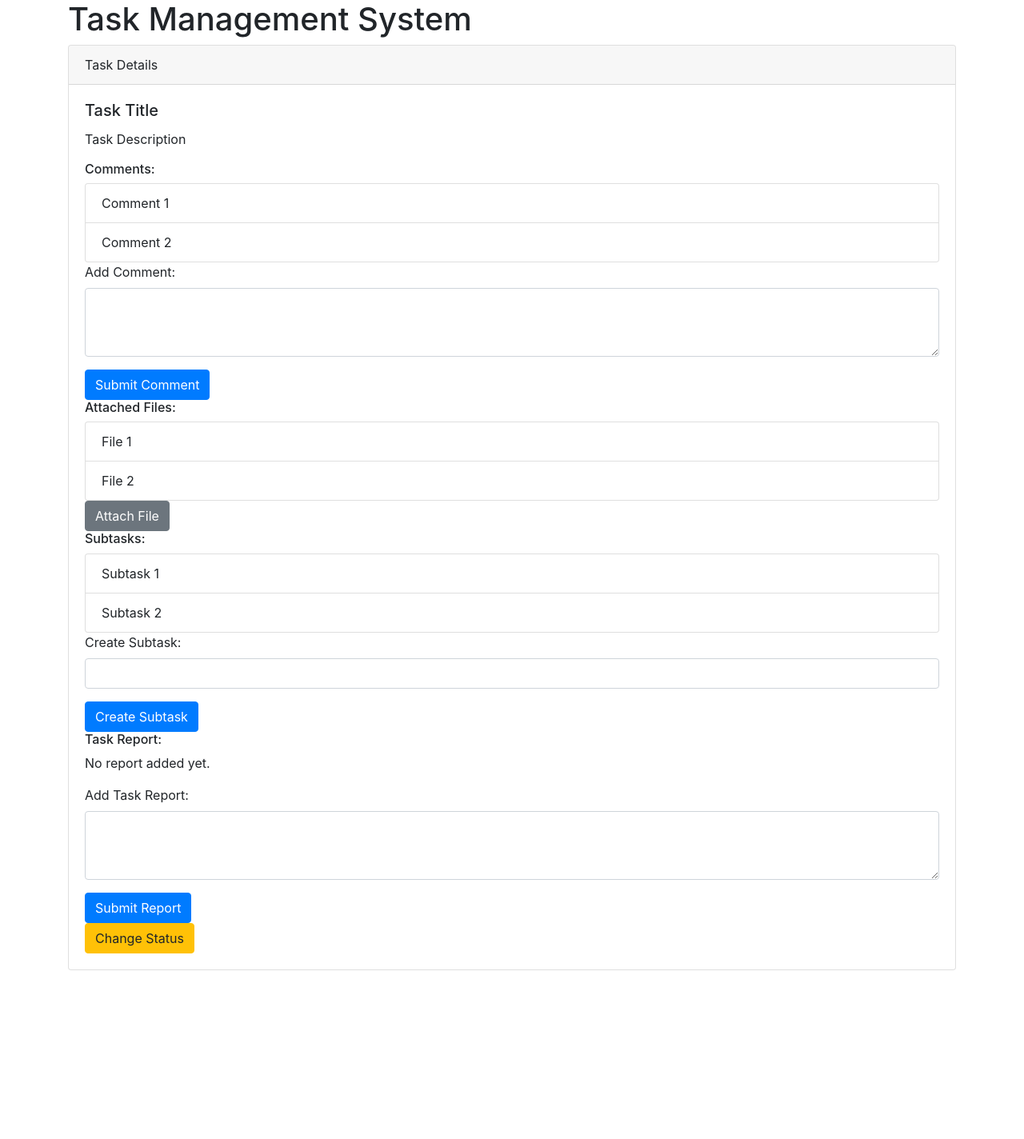
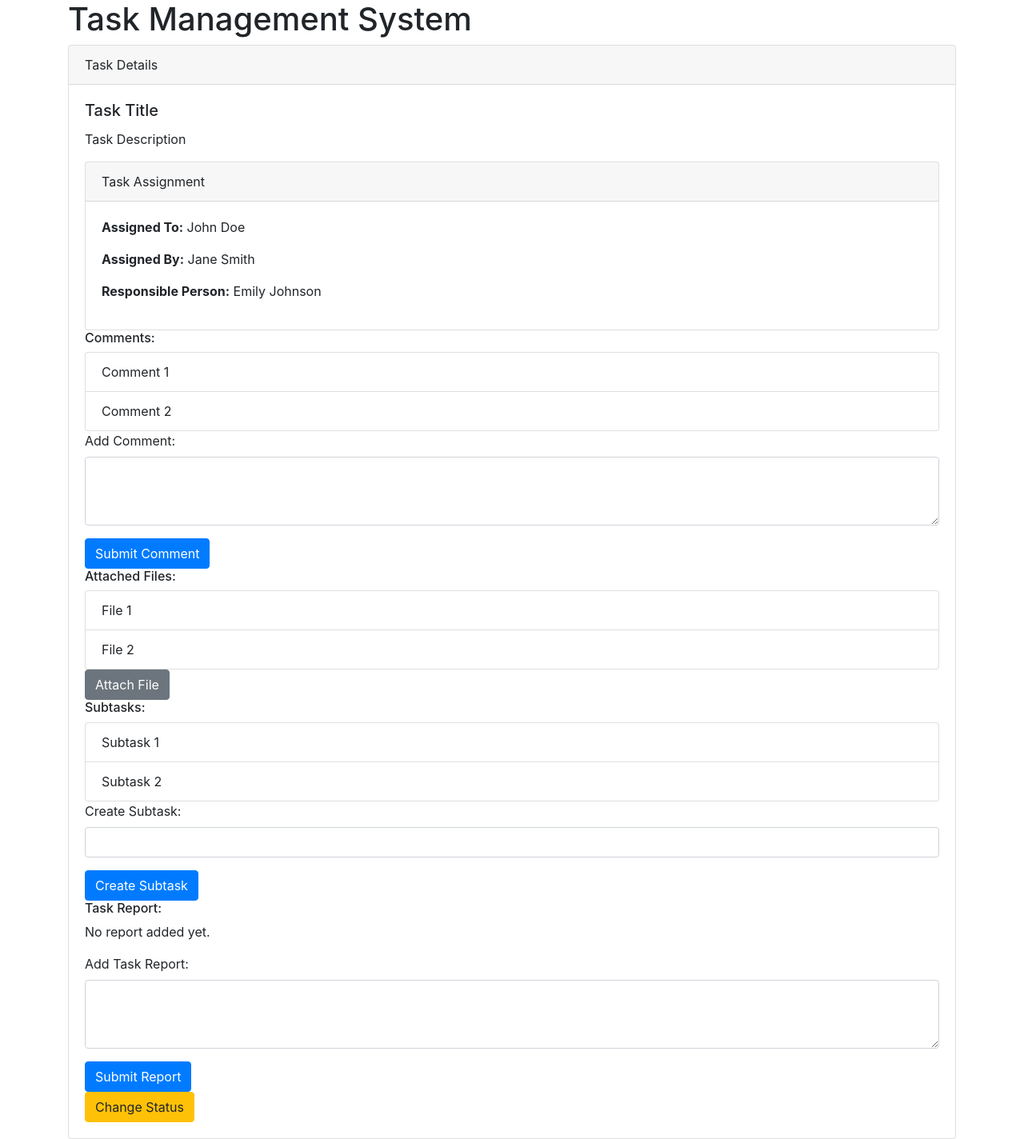
Before and after one commit to hahabuntun/TManagement, a Python web app: template project/templates/task.html in a window 1280 px wide. Shown: the whole page at 80% size. Before the commit the page ends 1213 px from the top, so only its background shows below. Run offline with Jinja, Linux system fonts and the light colour scheme; the template is opened without the code that fills it, so the values that code supplies are empty; some libraries are stand-ins or nearby versions.

Commit message:
Добавил информацию о исполнителях и начальстве в задаче

```diff
--- a/project/templates/task.html
+++ b/project/templates/task.html
@@ -21,6 +21,19 @@
 
             <!-- Task Description -->
             <p class="card-text">Task Description</p>
+
+            <!-- Task Assignment Section -->
+            <div class="card mt-3">
+                <div class="card-header">
+                    Task Assignment
+                </div>
+                <div class="card-body">
+                    <p><strong>Assigned To:</strong> John Doe</p>
+                    <p><strong>Assigned By:</strong> Jane Smith</p>
+                    <p><strong>Responsible Person:</strong> Emily Johnson</p>
+                </div>
+            </div>
+
 
             <!-- Comments Section -->
             <h6>Comments:</h6>
@@ -90,21 +103,6 @@
 <script src="https://code.jquery.com/jquery-3.5.1.slim.min.js"></script>
 <script src="https://cdn.jsdelivr.net/npm/@popperjs/core@2.9.3/dist/umd/popper.min.js"></script>
 <script src="https://stackpath.bootstrapcdn.com/bootstrap/4.5.2/js/bootstrap.min.js"></script>
-<script>
-    // Функция для добавления отчёта по задаче
-    function addTaskReport() {
-        const reportText = document.getElementById('report').value;
-        if (reportText.trim() !== '') {
-            document.getElementById('task-report').innerText = reportText;
-            document.getElementById('report-form').reset();
-        }
-    }
-
-    document.getElementById('report-form').addEventListener('submit', function(event) {
-        event.preventDefault();
-        addTaskReport();
-    });
-</script>
 
 </body>
 </html>
```
